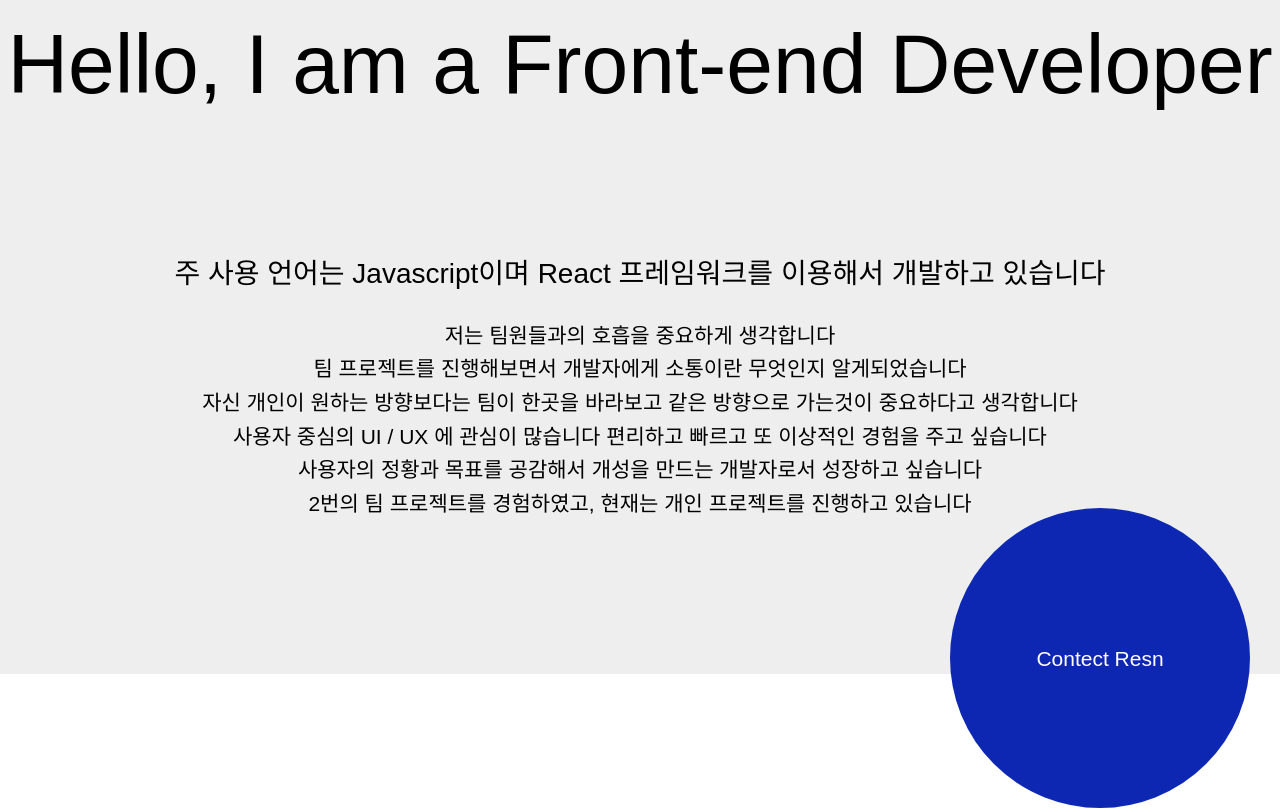
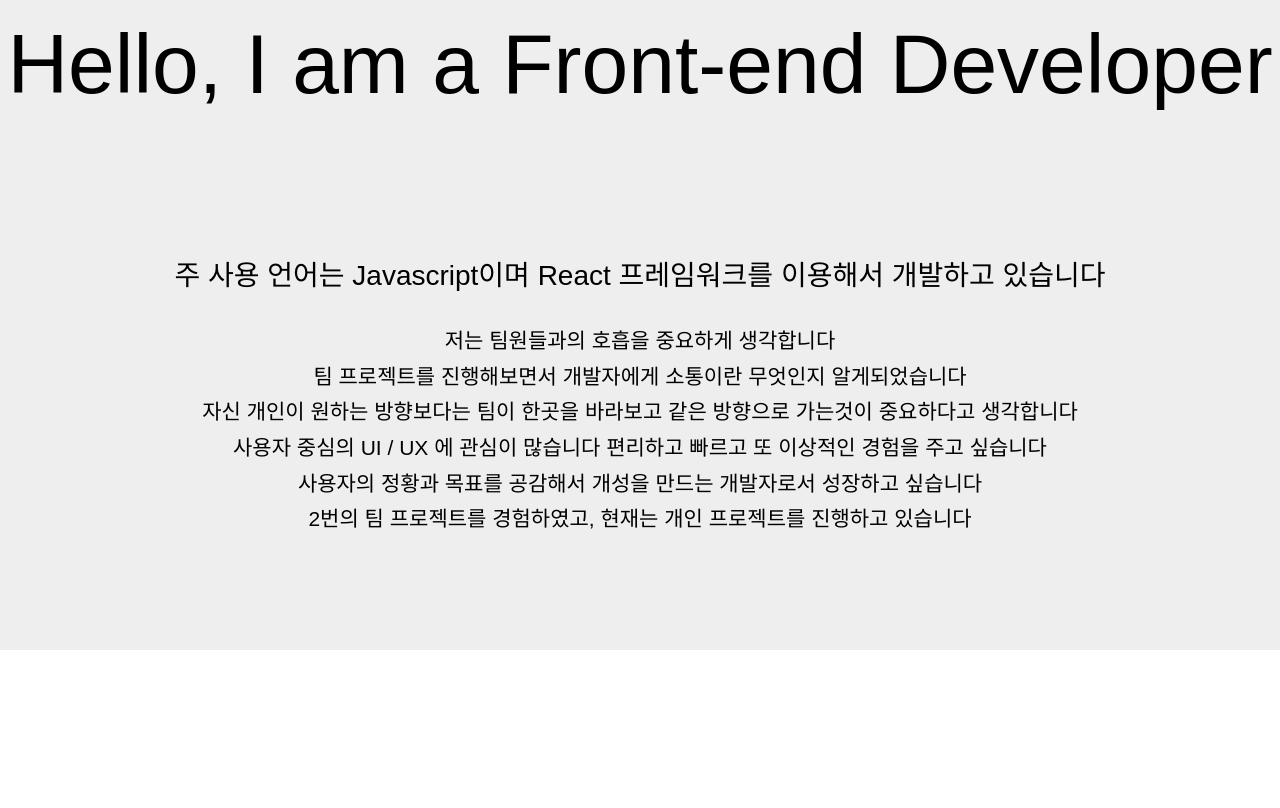
Before and after one commit to feelslikemmmm/portfolio, a React (Create React App) app: page /profile in a window 1280 px wide. Shown: the part 300-1108 px from the top of the page. After the commit the page ends 991 px from the top, so only its background shows below. Built offline with nearby package versions, Linux system fonts and the light colour scheme.

Commit message:
profile update

```diff
--- a/src/components/profile/Profile.jsx
+++ b/src/components/profile/Profile.jsx
@@ -23,9 +23,9 @@ const Profile = (props) => {
       </nav>
       <section className={styles.main_section}>
         <div className={styles.main_section_container}>
-          <a href="mailto:feelslikemmmm@gmail.com" className={styles.circle}>
+          {/* <a href="mailto:feelslikemmmm@gmail.com" className={styles.circle}>
             Contect Resn
-        </a>
+        </a> */}
           <h1 className={styles.main_section_title}>
             <span className={styles.main_section_name}>안녕하세요</span> — 전낙원 입니다
           <br />
--- a/src/components/project/section/Section.jsx
+++ b/src/components/project/section/Section.jsx
@@ -62,7 +62,7 @@ const Section = ({ item }) => {
             <div className={styles.section__content__link}>
               <button onClick={() => { clickHandler(item.id) }}>
                 EXPLORE
-              <svg
+              {/* <svg
                   width="45"
                   height="11"
                   viewBox="0 0 45 11"
@@ -76,7 +76,7 @@ const Section = ({ item }) => {
                     strokeLinecap="round"
                     strokeLinejoin="round"
                   ></path>
-                </svg>
+                </svg> */}
               </button>
             </div>
           </div>
--- a/src/styles/profile/Profile.module.css
+++ b/src/styles/profile/Profile.module.css
@@ -82,7 +82,7 @@
 /* Section Start */
 .main_section {
   background: rgb(238, 238, 238);
-  height: 100%;
+  height: 100vh;
   padding-top: 3%;
 }
 
@@ -106,7 +106,7 @@
 .main_section_body {
   padding-top: 10%;
   padding-bottom: 12%;
-  line-height: 1.6;
+  line-height: 1.7;
 }
 
 .main_section_body p {
--- a/src/styles/project/section/Section.module.css
+++ b/src/styles/project/section/Section.module.css
@@ -64,7 +64,7 @@
 }
 
 .section__content__container a {
-  color: #aaa;
+  color: black;
 }
 
 .section__content__github,
@@ -79,12 +79,12 @@
   background-color: transparent;
   font-size: 18px;
   font-weight: 800;
-  color: #aaa;
+  color: black;
 }
 
 .section__content__link svg {
   margin-left: 20px;
-  color: #aaa;
+  color: black;
 }
 .project__section__graphics {
   padding-top: 20px;
```
